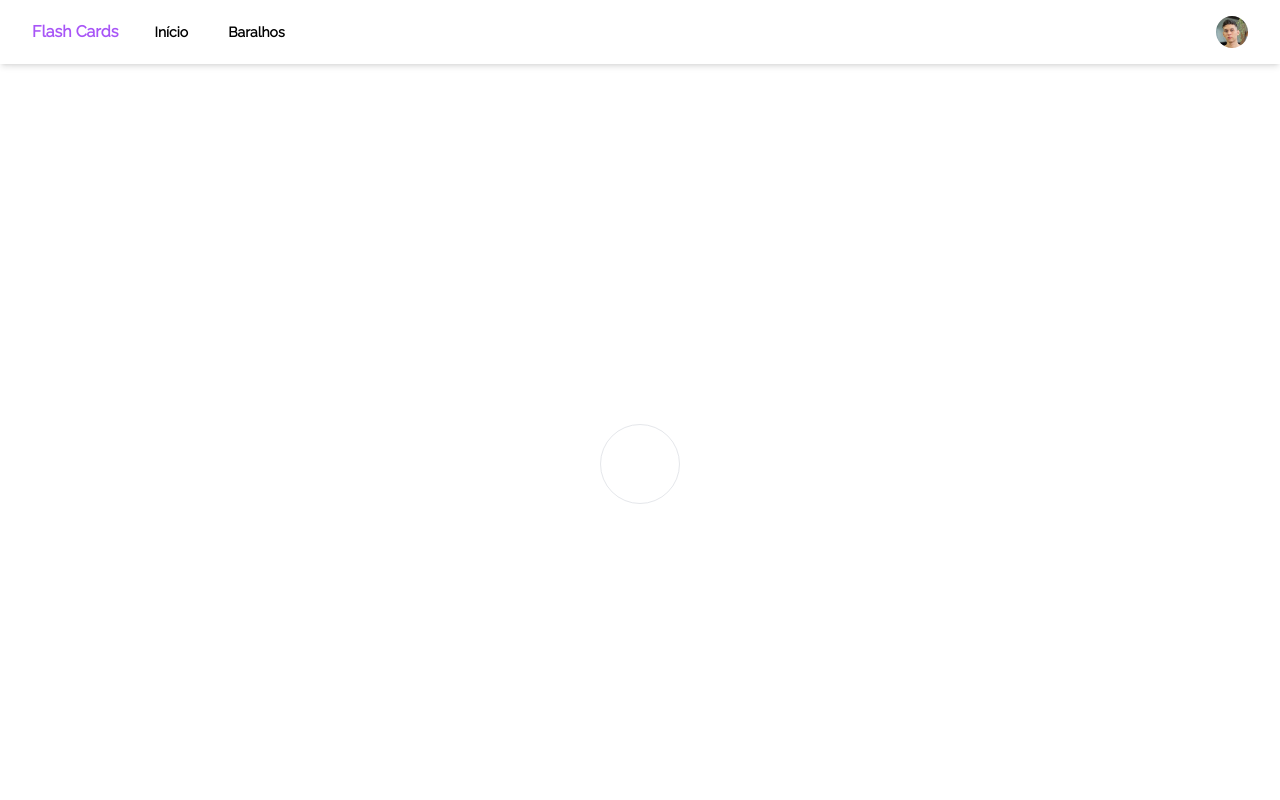
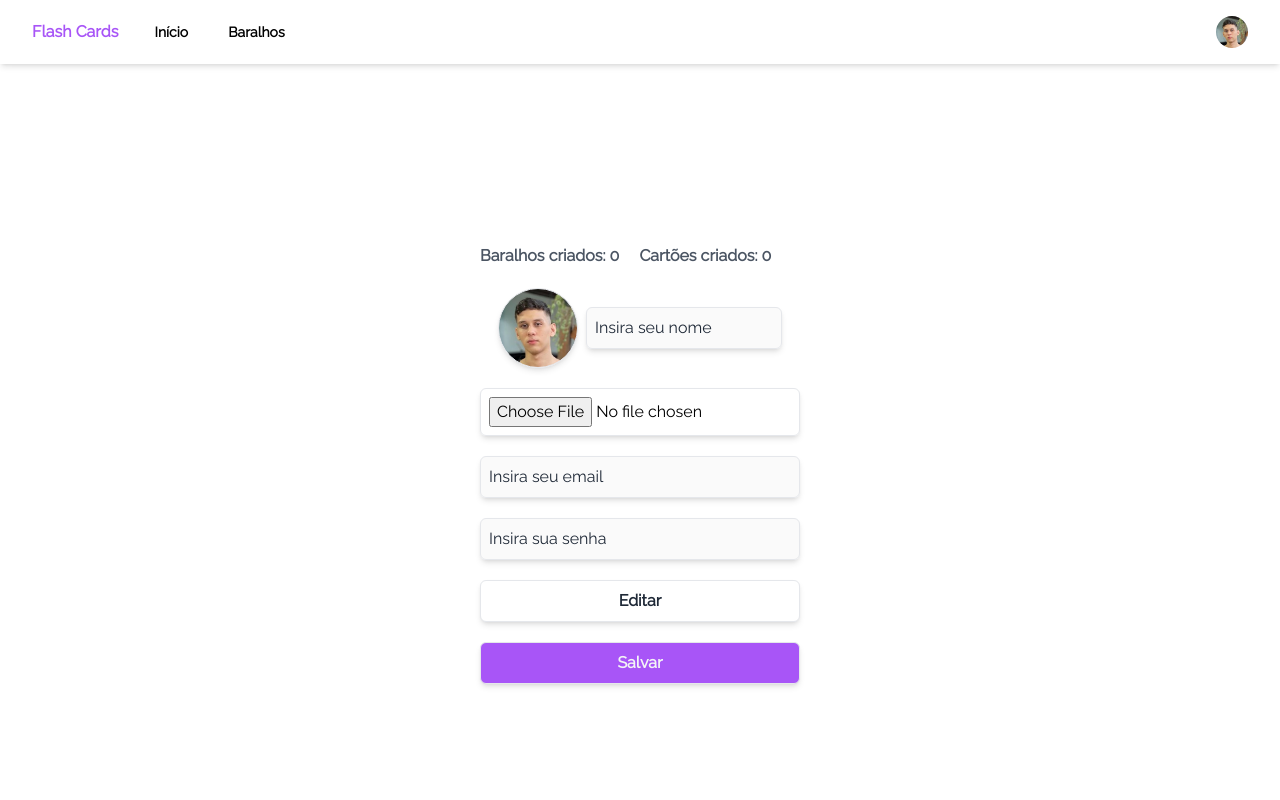
Before and after one commit to RianVitor26/flash-cards, a React (Vite) app in the folder client/: page /profile in a window 1280 px wide. Shown: the top 800 px of the page. Built offline with nearby package versions, Linux system fonts and the light colour scheme.

Commit message:
style: ajustes no header, footer e criando o perfil

```diff
--- a/client/src/components/Footer.tsx
+++ b/client/src/components/Footer.tsx
@@ -19,13 +19,13 @@ export const Footer = () => {
 
     },
     project: {
-      srcCode: 'https://github.com/RianVitor26/flash-card/',
-      license: 'https://github.com/RianVitor26/flash-card/blob/main/LICENSE',
+      srcCode: 'https://github.com/RianVitor26/flash-cards/',
+      license: 'https://github.com/RianVitor26/flash-cards/blob/main/LICENSE',
     },
   }
 
   return (
-    <footer className="max-w-4xl w-11/12 px-5 pt-5 mx-auto mt-40">
+    <footer className="max-w-4xl w-11/12 px-5 pt-5 mx-auto mt-72">
         <div className="w-full grid grid-cols-2 grid-rows-2 gap-x-3 gap-y-5 mb-20 sm:grid-cols-3 sm:grid-rows-2  md:grid-cols-4 md:grid-rows-1">
             <div className="flex flex-col gap-3 h-fit">
                 <span className="pb-4 font-bold text-gray-800">Contatos</span>
@@ -56,7 +56,7 @@ export const Footer = () => {
             <Link target="_blank" to={links.contacts.gmail} className="text-2xl text-gray-400 hover:-translate-y-1/3 hover:text-red-500 transition-all duration-500"><BiLogoGmail/></Link>
         </div>
         <div className="w-full">
-              <p className="text-gray-400 text-center py-5">2023 | Flash Cards | <Link target="_blank" to={links.integrations.github} className="hover:text-blue-600 transition-all duration-500">RianVitor26</Link></p>
+              <p className="text-gray-400 text-center py-5">2023 | Flash Cards | <Link target="_blank" to={links.integrations.github} className="hover:text-purple-500 transition-all duration-300">RianVitor26</Link></p>
         </div>
     </footer>
   )
--- a/client/src/components/Header.tsx
+++ b/client/src/components/Header.tsx
@@ -1,7 +1,7 @@
 
 export const Header = () => {
   return (
-    <header className="relative w-full h-48 mb-24 bg-header bg-no-repeat bg-cover bg-center">
+    <header className="relative w-full h-48 mb-24 bg-purple-950 bg-no-repeat bg-cover bg-center">
         <div className="absolute -bottom-10 left-1/2 -translate-x-1/2 w-28 h-28 rounded-full shadow-md bg-profile-example bg-no-repeat bg-cover bg-center"></div>
         <h1 className="absolute -bottom-20 left-1/2 -translate-x-1/2 font-bold">Rian Vitor</h1>
     </header>
--- a/client/src/components/Navigation.tsx
+++ b/client/src/components/Navigation.tsx
@@ -76,7 +76,7 @@ export function Navigation() {
                     <Menu.Items className="absolute right-0 z-10 mt-2 w-48 origin-top-right rounded-md bg-white py-1 shadow-lg ring-1 ring-black ring-opacity-5 focus:outline-none">
                       <Menu.Item>
                         {({ active }) => (
-                          <Link to="#">
+                          <Link to="/profile">
                             {active ? (
                               <div className={classNames('bg-gray-100 block px-4 py-2 text-sm text-gray-700 hover:text-purple-500 transition-all duration-300')}>
                                 Perfil
--- a/client/src/pages/Cards.tsx
+++ b/client/src/pages/Cards.tsx
@@ -12,6 +12,7 @@ import { findAllCards } from "../services/cardsService"
 export const Cards = () => {
 
   const [cards, setCards] = useState<ICardsProps[] | []>([])
+  const [isLoading, setIsLoading] = useState<boolean>(true)
   const { user } = useContext(AuthContext)
   const { deckId } = useParams()
 
@@ -25,6 +26,8 @@ export const Cards = () => {
         }
       } catch (error) {
         console.error("Erro ao buscar cards:", error);
+      } finally {
+        setIsLoading(false)
       }
     }
 
@@ -35,13 +38,14 @@ export const Cards = () => {
     <>
       <Navigation />
       <Header />
-      <main className="w-11/12 flex justify-center sm:justify-start mx-auto gap-3 flex-wrap">
+      <main className="relative w-11/12 flex justify-center sm:justify-start mx-auto gap-3 flex-wrap">
         <Modal modalName="cartão"
           firstLabel="Termo"
           secondLabel="Tradução"
           firstPlaceholder="Insira um termo ou uma frase"
           secondPlaceholder="Insira a tradução ou sentido" />
-
+        {isLoading ? <p>Carregando...</p> : null}
+        {cards.length === 0 ? <p className="absolute top-1/2 left-1/2 -translate-x-1/2 -translate-y-1/2 text-black/50 font-bold text-xl">Crie o seu primeiro cartão</p> : null}
         {cards.map(card => (
           <Card key={card.id} id={card.id} term={card.term} translation={card.translation} />
         ))}
--- a/client/src/pages/Decks.tsx
+++ b/client/src/pages/Decks.tsx
@@ -9,14 +9,7 @@ import { AuthContext } from "../contexts/AuthContext"
 import { Modal } from "../components/Modal"
 
 export const Decks = () => {
-  const [decks, setDecks] = useState<IDecksProps[]>([
-    {
-      id: 1,
-      name: 'English',
-      description: 'Deck para aprender inglês',
-      category: 'Verbos'
-    }
-  ]);
+  const [decks, setDecks] = useState<IDecksProps[]>([]);
   const [isLoading, setIsLoading] = useState<boolean>(true)
 
   const { user } = useContext(AuthContext)
@@ -42,7 +35,7 @@ export const Decks = () => {
     <>
       <Navigation />
       <Header />
-      <main className="w-11/12 flex justify-center sm:justify-start mx-auto gap-5 flex-wrap">
+      <main className="relative w-11/12 flex justify-center sm:justify-start mx-auto gap-5 flex-wrap">
         <Modal modalName="baralho"
           firstLabel="Nome"
           secondLabel="Descrição"
@@ -50,7 +43,7 @@ export const Decks = () => {
           secondPlaceholder="Para o que serve esse baralho" />
 
         {isLoading ? <p>carregando...</p> : null}
-        {decks.length === 0 ? <p className="text-black/50 font-bold text-xl">Crie o seu primeiro baralho</p>: null}
+        {decks.length === 0 ? <p className="absolute top-1/2 left-1/2 -translate-x-1/2 -translate-y-1/2 text-black/50 font-bold text-xl">Crie o seu primeiro baralho</p> : null}
         {decks.map((deck) => (
           <Deck
             key={deck.id}
--- a/client/src/pages/Home.tsx
+++ b/client/src/pages/Home.tsx
@@ -4,11 +4,12 @@ import { Navigation } from "../components/Navigation"
 export const Home = () => {
   return (
     <>
-      <Navigation/>
-      <div className="w-11/12 h-screen">
-
-      </div>
-      <Footer/>
+      <Navigation />
+      <header className="w-full h-96 p-5 break-words text-center bg-purple-950 flex items-center justify-center flex-col gap-y-5">
+        <h1 className="text-white text-4xl font-thin">Flash Cards</h1>
+        <h2 className="text-gray-300 font-bold text-xl">Crie baralhos com o objetivo de memorizar o significado de algum termo do seu interesse.</h2>
+      </header>
+      <Footer />
     </>
   )
 }
--- a/client/src/pages/Profile.tsx
+++ b/client/src/pages/Profile.tsx
@@ -20,8 +20,23 @@ export const Profile = () => {
     <>
       <Navigation />
       <div className="w-11/12 h-screen mx-auto flex flex-col justify-center items-center">
-        <div className="w-20 h-20 rounded-full border"></div>
-        <div className="divide-x-2"></div>
+        <form className="w-full sm:w-80">
+          <div className="flex gap-x-5 items-center mb-5">
+            <span className="font-bold text-gray-600 text-md">Baralhos criados: 0</span>
+            <span className="font-bold text-gray-600 text-md">Cartões criados: 0</span>
+          </div>
+          <div className="flex items-center flex-wrap justify-center gap-2 mb-5">
+            <div className="w-20 h-20 shadow-md rounded-full border bg-profile-example bg-cover bg-center bg-no-repeat"></div>
+            <input className="border p-2 rounded-md shadow-md placeholder:text-gray-800" type="text" name="name" placeholder="Insira seu nome" minLength={1} maxLength={50} disabled />
+          </div>
+          <div className="flex items-center justify-center flex-col w-full gap-y-5">
+            <input className="border w-full p-2 rounded-md shadow-md" type="file" name="photo" />
+            <input className="border w-full p-2 rounded-md shadow-md placeholder:text-gray-800" type="email" name="email" placeholder="Insira seu email" minLength={1} maxLength={50} disabled />
+            <input className="border w-full p-2 rounded-md shadow-md placeholder:text-gray-800" type="password" name="password" placeholder="Insira sua senha" minLength={1} maxLength={50} disabled />
+            <button className="bg-white hover:bg-gray-100 transition-all duration-300 text-gray-800 font-bold border p-2 rounded-md shadow-md w-full">Editar</button>
+            <button className="bg-purple-500 hover:bg-purple-600 transition-all duration-300 text-gray-100 font-bold border p-2 rounded-md shadow-md w-full">Salvar</button>
+          </div>
+        </form>
       </div>
       <Footer />
     </>
```
Also changed, not shown: client/public/0e6aa8f83d7d47ecb557f99a4c79382a.png (deleted).
